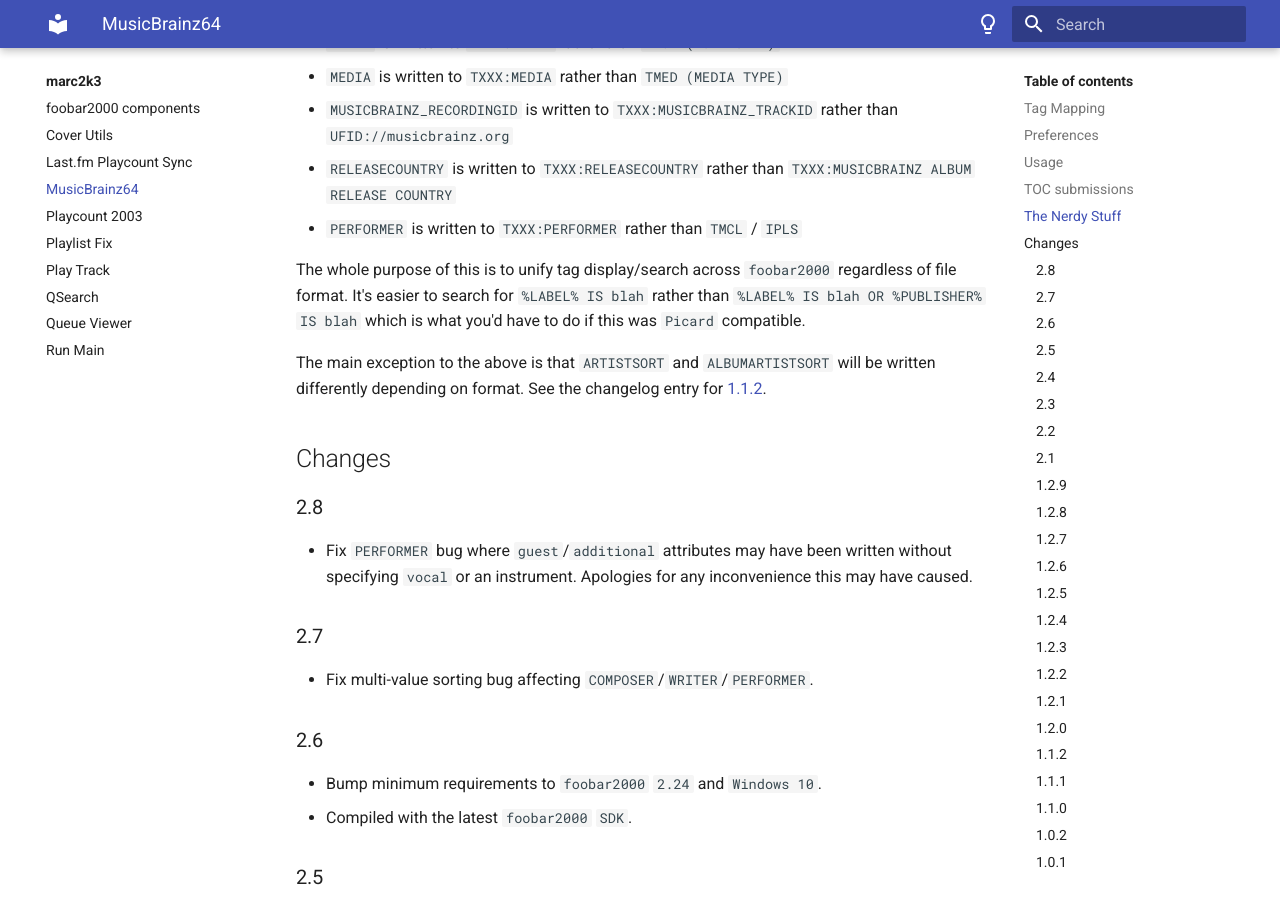
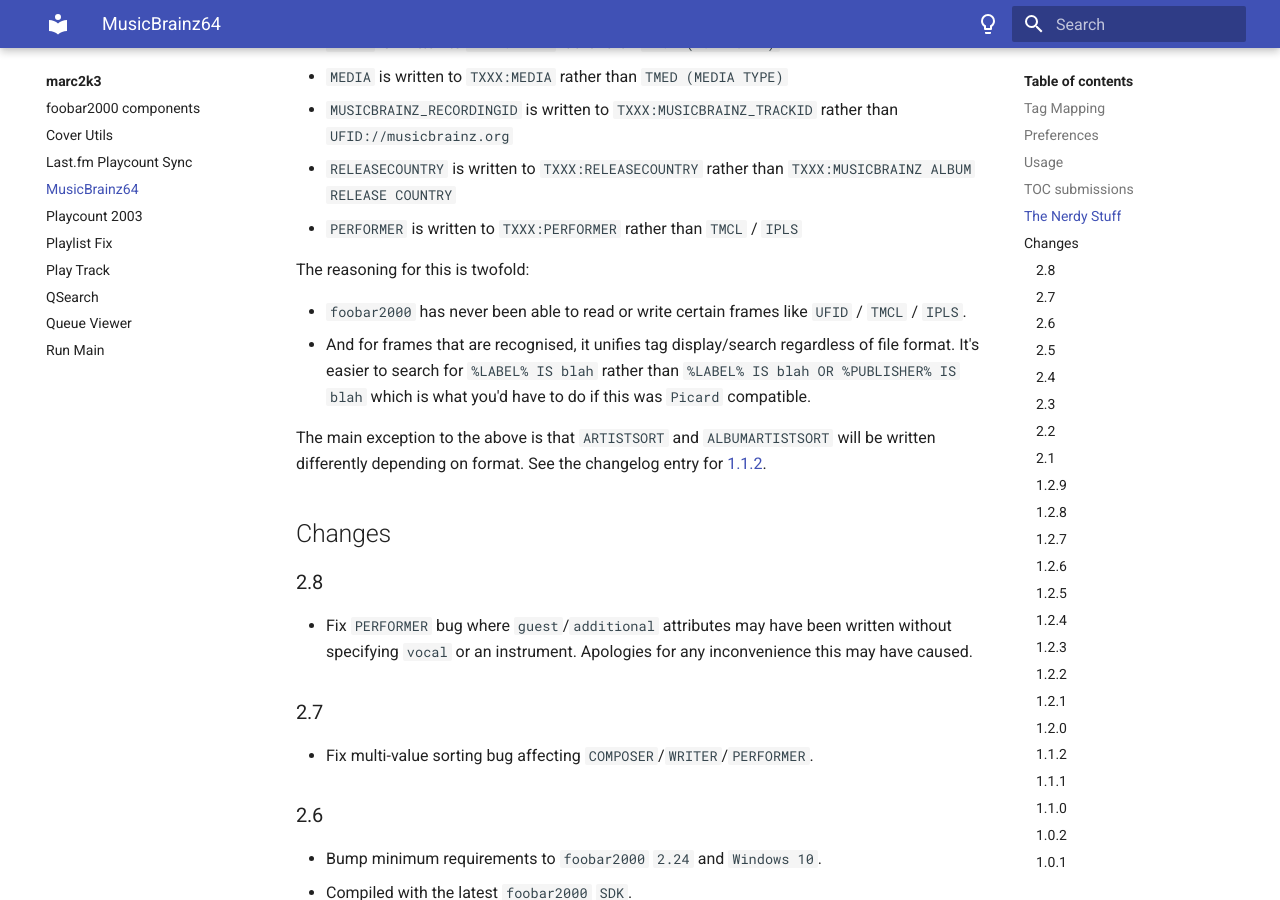
Before and after one commit to marc2k3/marc2k3.github.io, an MkDocs documentation site: the page built from docs/component/musicbrainz64.md, in a window 1280 px wide and 900 px high, scrolled down 3094 px. Built offline with MkDocs 1.6.1 and Material for MkDocs 9.7.7, drawn with Linux system fonts in a browser that asks for light colours.

Commit message:
Update musicbrainz64.md

```diff
--- a/docs/component/musicbrainz64.md
+++ b/docs/component/musicbrainz64.md
@@ -82,7 +82,10 @@
 - `RELEASECOUNTRY` is written to `TXXX:RELEASECOUNTRY` rather than `TXXX:MUSICBRAINZ ALBUM RELEASE COUNTRY`
 - `PERFORMER` is written to `TXXX:PERFORMER` rather than `TMCL` / `IPLS`
 
-The whole purpose of this is to unify tag display/search across `foobar2000` regardless of file format.
+The reasoning for this is twofold:
+
+- `foobar2000` has never been able to read or write certain frames like `UFID` / `TMCL` / `IPLS`.
+- And for frames that are recognised, it unifies tag display/search regardless of file format.
 It's easier to search for `%LABEL% IS blah` rather than `%LABEL% IS blah OR %PUBLISHER% IS blah` which
 is what you'd have to do if this was `Picard` compatible.
 
```
